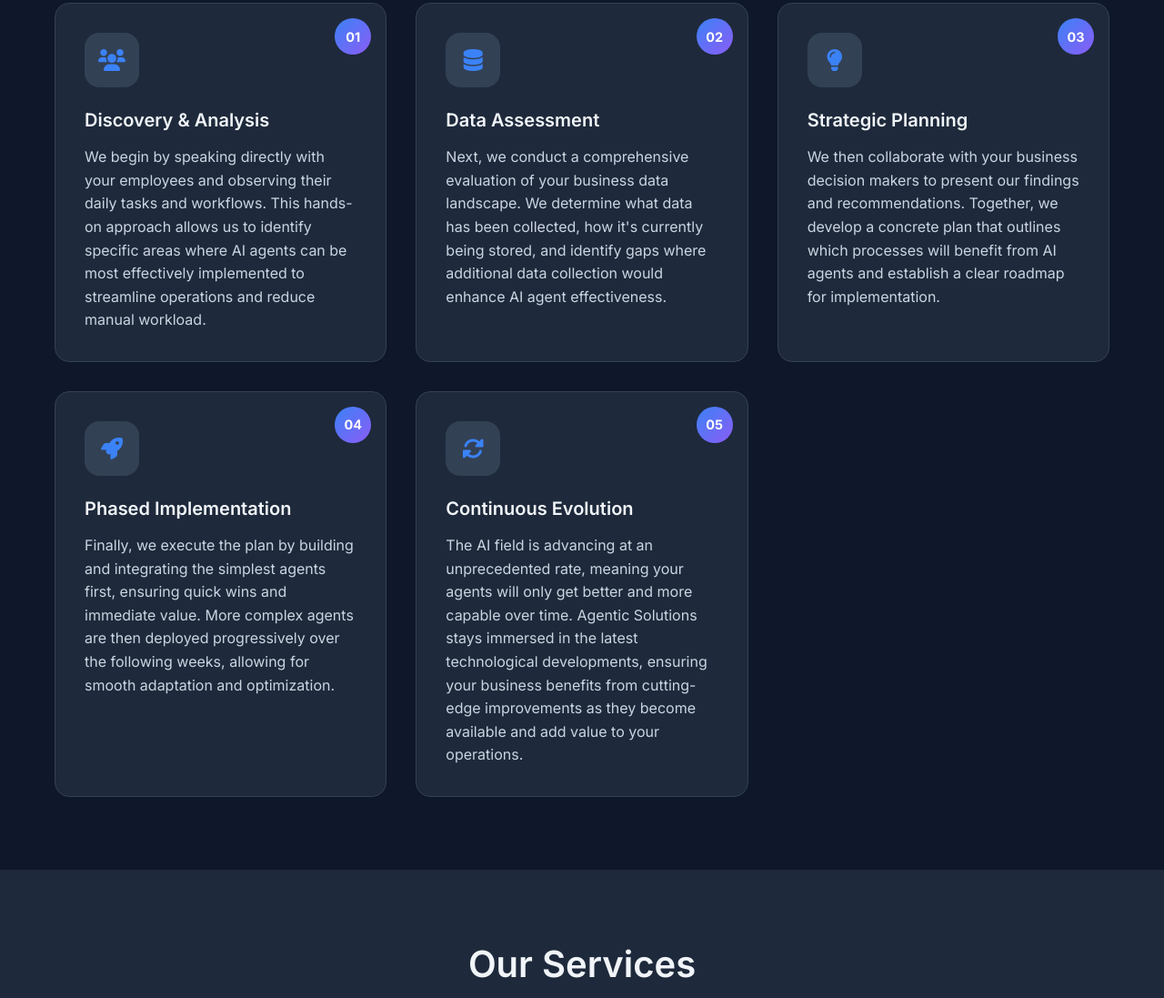
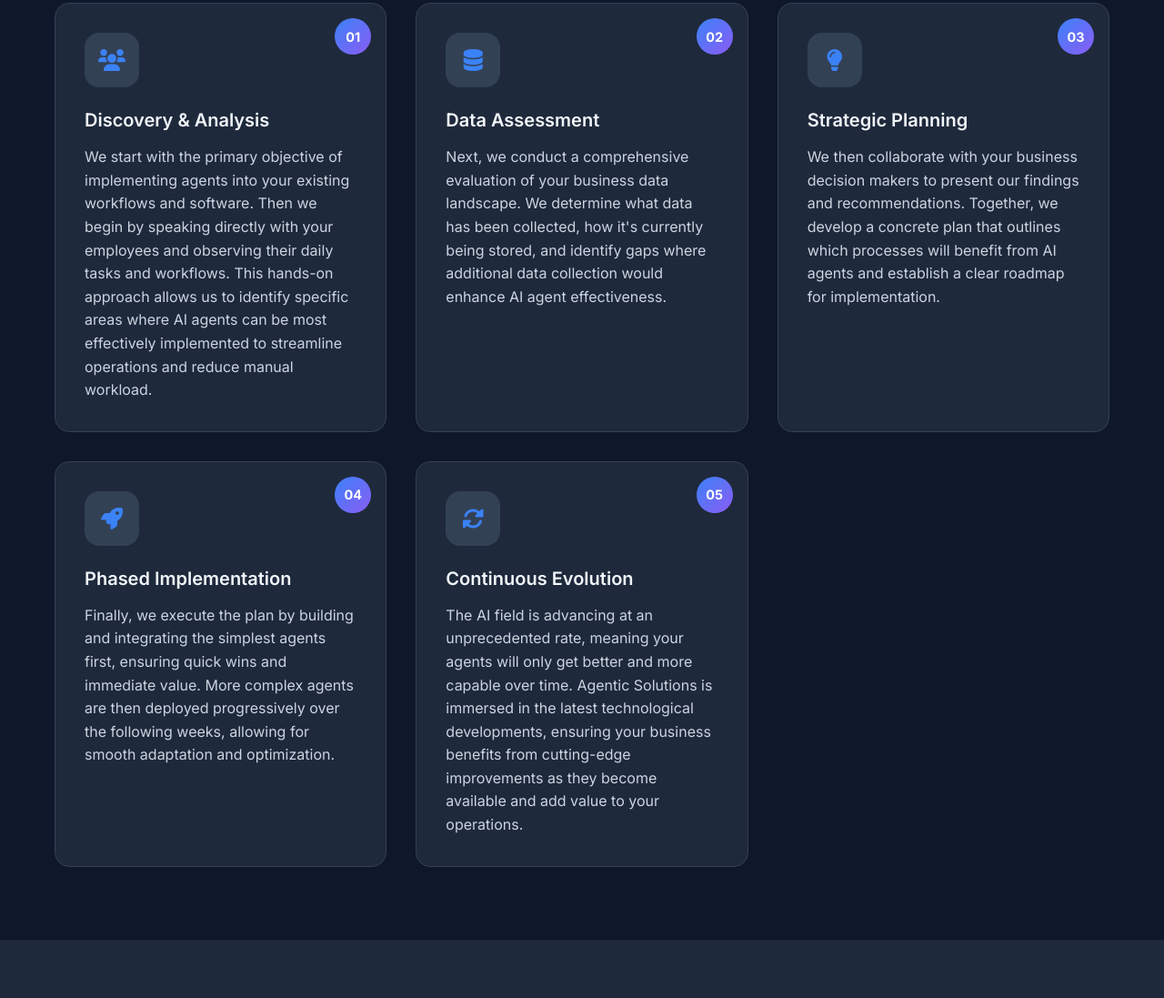
Before and after one commit to agenticsolutionsllc/website, a website: page index.html in a window 1280 px wide. Shown: the part 2138-3235 px from the top of the page at 91% size. Drawn offline with nearby package versions, Linux system fonts and the light colour scheme.

Commit message:
Update index.html
Added an explicit statement letting clients know the goal is to implement agents into their existing software and workflows

```diff
--- a/index.html
+++ b/index.html
@@ -136,7 +136,7 @@
                             <i class="fas fa-users"></i>
                         </div>
                         <h3>Discovery & Analysis</h3>
-                        <p>We begin by speaking directly with your employees and observing their daily tasks and workflows. This hands-on approach allows us to identify specific areas where AI agents can be most effectively implemented to streamline operations and reduce manual workload.</p>
+                        <p>We start with the primary objective of implementing agents into your existing workflows and software. Then we begin by speaking directly with your employees and observing their daily tasks and workflows. This hands-on approach allows us to identify specific areas where AI agents can be most effectively implemented to streamline operations and reduce manual workload.</p>
                     </div>
                 </div>
                 <div class="process-step">
@@ -176,7 +176,7 @@
                             <i class="fas fa-sync-alt"></i>
                         </div>
                         <h3>Continuous Evolution</h3>
-                        <p>The AI field is advancing at an unprecedented rate, meaning your agents will only get better and more capable over time. Agentic Solutions stays immersed in the latest technological developments, ensuring your business benefits from cutting-edge improvements as they become available and add value to your operations.</p>
+                        <p>The AI field is advancing at an unprecedented rate, meaning your agents will only get better and more capable over time. Agentic Solutions is immersed in the latest technological developments, ensuring your business benefits from cutting-edge improvements as they become available and add value to your operations.</p>
                     </div>
                 </div>
             </div>
```
